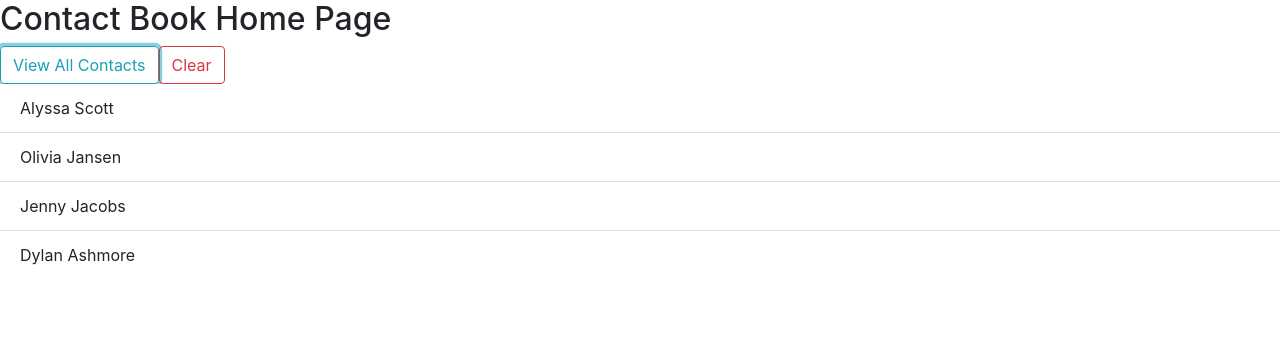
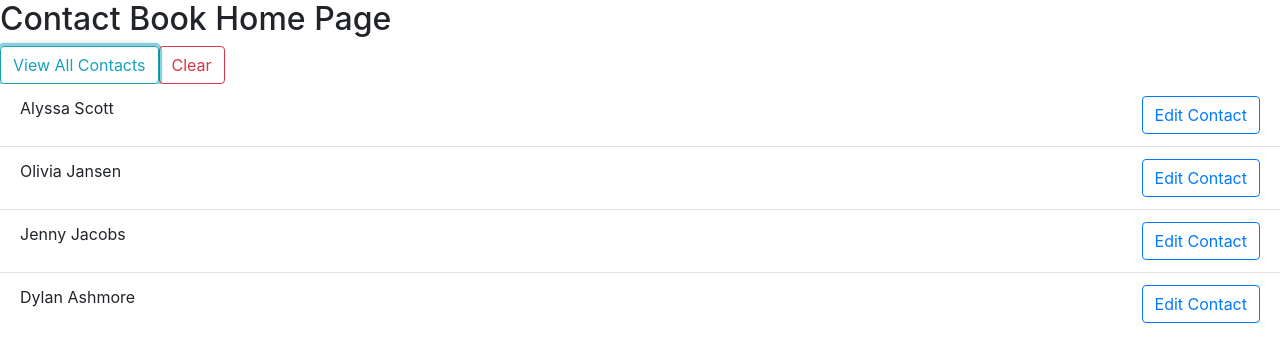
Before and after one commit to IUS-CS/p422-project-HannahBloyd, an Angular app in the folder contact-book-app/: page / in a window 1280 px wide. Both pictures are taken after a click on the button "View All Contacts". Shown: the top 362 px of the page. Built offline with nearby package versions, Linux system fonts and the light colour scheme.

Commit message:
edit button

```diff
--- a/contact-book-app/src/app/contact-directory/contact-directory.component.html
+++ b/contact-book-app/src/app/contact-directory/contact-directory.component.html
@@ -1,6 +1,9 @@
 <div>
     <ul class="list-group list-group-flush">
-        <li class="list-group-item" *ngFor="let contact of allContacts" (click)="contactSelected(contact)">{{contact.firstName}} {{contact.lastName}}</li>
+        <li class="list-group-item" *ngFor="let contact of allContacts" (click)="contactSelected(contact)">{{contact.firstName}} {{contact.lastName}}
+            <button type="button" class="btn btn-outline-primary float-right">Edit Contact</button>
+        </li>
+
     </ul>
 
 </div>
--- a/contact-book-app/src/app/contact-display/contact-display.component.html
+++ b/contact-book-app/src/app/contact-display/contact-display.component.html
@@ -1,4 +1,3 @@
-<p>contact-display works!</p>
 <table class="table">
     <thead class="thead-light">
         <tr>
```
